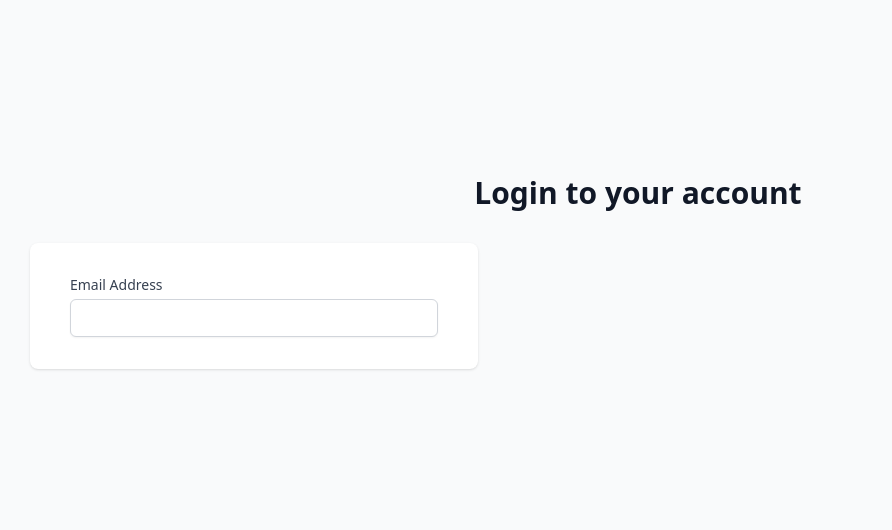
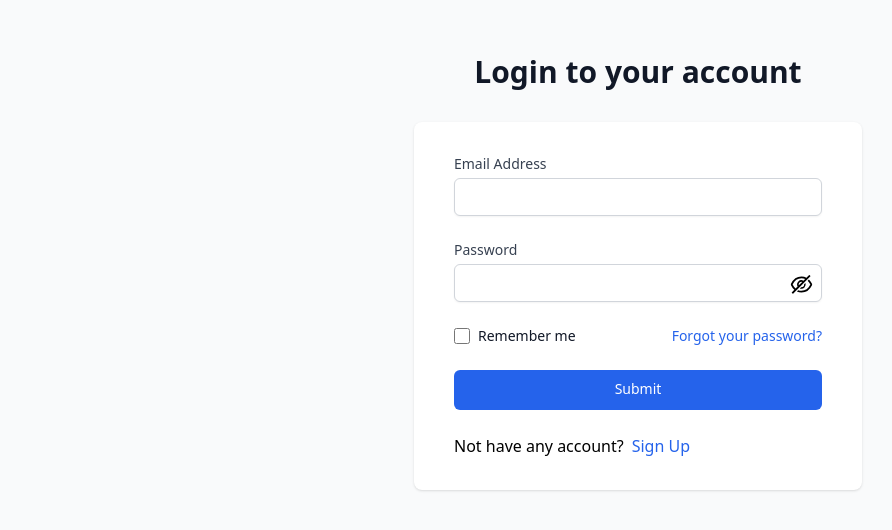
Before and after one commit to MarkusTech/WMR-E-COMMERCE, a React (Create React App) app in the folder frontend/: page /login in a window 1280 px wide. Shown: the part 140-670 px from the top of the page, without its empty margins (2-894 px from the left). Built offline with nearby package versions, Linux system fonts and the light colour scheme.

Commit message:
Update Login.jsx

```diff
--- a/frontend/src/components/Login/Login.jsx
+++ b/frontend/src/components/Login/Login.jsx
@@ -1,6 +1,18 @@
-import React from "react";
+import React, { useState } from "react";
+import { AiOutlineEye, AiOutlineEyeInvisible } from "react-icons/ai";
+import styles from "../../styles/styles";
+import { Link } from "react-router-dom";
 
 const Login = () => {
+  // const navigate = useNavigate();
+  const [email, setEmail] = useState("");
+  const [password, setPassword] = useState("");
+  const [visible, setVisible] = useState(false);
+
+  const handleSubmit = async (e) => {
+    e.preventDefault();
+  };
+
   return (
     <div className="min-h-screen bg-gray-50 flex flex-col justify-center py-12 sm:px-6 lg:px-8">
       <div className="sm:mx-auto sm:w-full sm:max-w-md">
@@ -8,9 +20,10 @@
           Login to your account
         </h2>
       </div>
-      <div className="mt-8 sm:sx-auto sm:w-full sm:max-w-md">
+      <div className="mt-8 sm:mx-auto sm:w-full sm:max-w-md">
         <div className="bg-white py-8 px-4 shadow sm:rounded-lg sm:px-10">
-          <form className="space-y-6">
+          <form className="space-y-6" onSubmit={handleSubmit}>
+            {/* --------------------- EMAIL --------------------- */}
             <div>
               <label
                 htmlFor="email"
@@ -24,10 +37,95 @@
                   name="email"
                   autoComplete="email"
                   required
+                  value={email}
+                  onChange={(e) => setEmail(e.target.value)}
                   className="apperance-none block w-full px-3 py-2 border border-gray-300 rounded-md shadow-sm placeholder-gray-400 focus:outline-none focus:ring-blue-500 focus:border-blue-500 sm:text-sm"
                 />
               </div>
             </div>
+            {/* --------------------- END EMAIL --------------------- */}
+
+            {/* --------------------- PASSWORD --------------------- */}
+            <div>
+              <label
+                htmlFor="password"
+                className="block text-sm font-medium text-gray-700"
+              >
+                Password
+              </label>
+              <div className="mt-1 relative">
+                <input
+                  type={visible ? "text" : "password"}
+                  name="password"
+                  autoComplete="current-password"
+                  required
+                  value={password}
+                  onChange={(e) => setPassword(e.target.value)}
+                  className="apperance-none block w-full px-3 py-2 border border-gray-300 rounded-md shadow-sm placeholder-gray-400 focus:outline-none focus:ring-blue-500 focus:border-blue-500 sm:text-sm"
+                />
+                {/* visible for the password to text or text to password */}
+                {visible ? (
+                  <AiOutlineEye
+                    className="absolute right-2 top-2 cursor-pointer"
+                    size={25}
+                    onClick={() => setVisible(false)}
+                  />
+                ) : (
+                  <AiOutlineEyeInvisible
+                    className="absolute right-2 top-2 cursor-pointer"
+                    size={25}
+                    onClick={() => setVisible(true)}
+                  />
+                )}
+              </div>
+            </div>
+            {/* --------------------- END PASSWORD --------------------- */}
+            <div className={`${styles.noramlFlex} justify-between`}>
+              {/* --------------------- Remember me --------------------- */}
+              <div className={`${styles.noramlFlex}`}>
+                <input
+                  type="checkbox"
+                  name="remember-me"
+                  id="remember-mre"
+                  className="h-4 w-4 text-blue-600 focus:ring-blue-500 border-gray-300 rounded"
+                />
+                <label
+                  htmlFor="remember-me"
+                  className="ml-2 block text-sm text-gray-900"
+                >
+                  Remember me
+                </label>
+              </div>
+              {/* --------------------- End Remember me --------------------- */}
+              {/* --------------------- Forgot Password --------------------- */}
+              <div className="text-sm">
+                <a
+                  href=".forgot-password"
+                  className="font-medium text-blue-600 hover:text-blue-500"
+                >
+                  Forgot your password?
+                </a>
+              </div>
+              {/* --------------------- End Forgot Password --------------------- */}
+            </div>
+            {/* --------------------- Submit Button --------------------- */}
+            <div>
+              <button
+                type="submit"
+                className="group relative w-full h-[40px] flex justify-center py-2 px-4 border border-transparent text-sm font-medium rounded-md text-white bg-blue-600 hover:bg-blue-700"
+              >
+                Submit
+              </button>
+            </div>
+            {/* --------------------- End Submit Button --------------------- */}
+            {/* --------------------- Sign up --------------------- */}
+            <div className={`${styles.noramlFlex} w-full`}>
+              <h4>Not have any account?</h4>
+              <Link to="/sign-up" className="text-blue-600 pl-2">
+                Sign Up
+              </Link>
+            </div>
+            {/* --------------------- End Sign up --------------------- */}
           </form>
         </div>
       </div>
```
